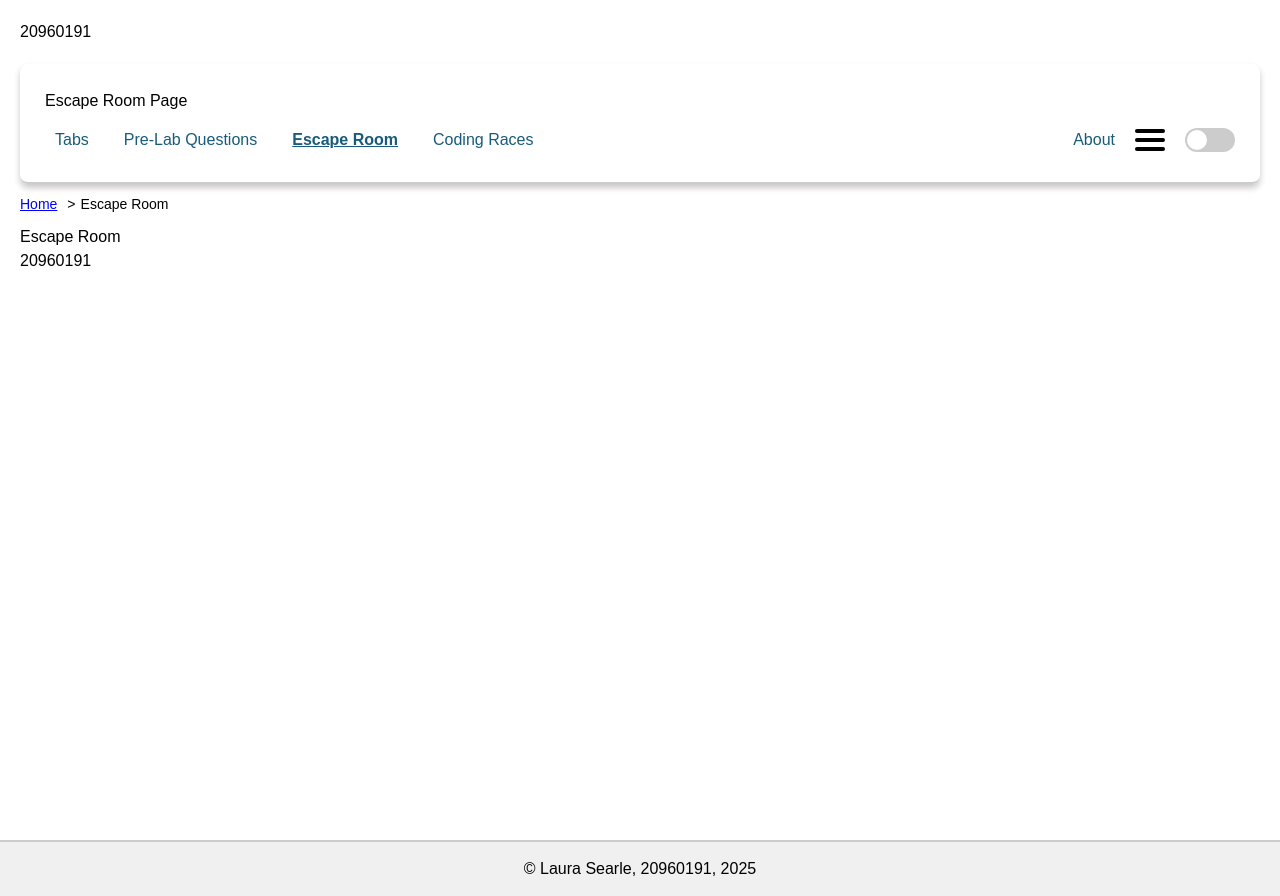
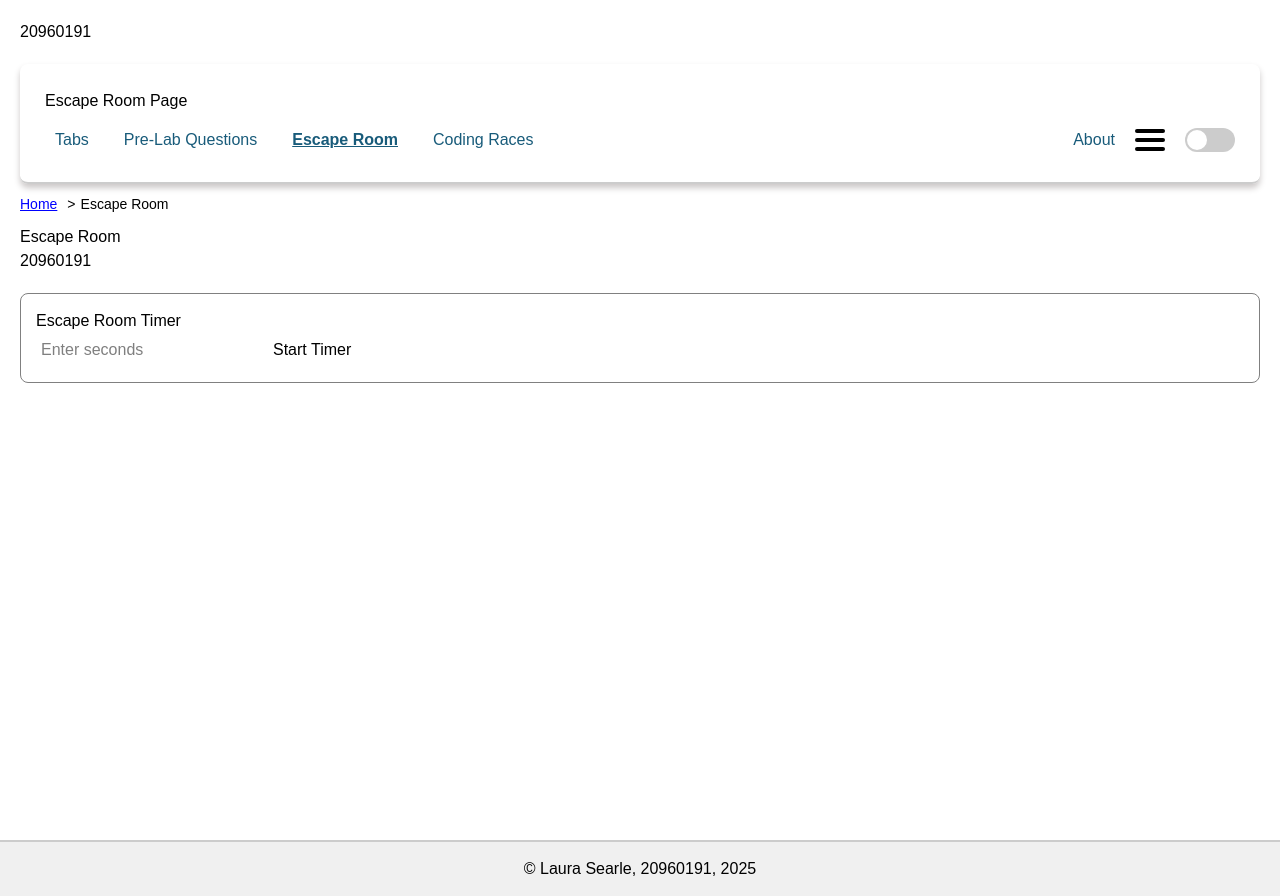
Before and after one commit to lsearle94/nextjs-tabs-assignment, a Next.js app: page /escape-room in a window 1280 px wide. Built offline with nearby package versions, Linux system fonts and the light colour scheme.

Commit message:
Added manual timer component to Escape Room page

```diff
--- a/src/app/escape-room/page.tsx
+++ b/src/app/escape-room/page.tsx
@@ -9,6 +9,10 @@ export default function EscapeRoom() {
     const [menuOpen, setMenuOpen] = useState(false);
     const [theme, setTheme] = useState<'light' | 'dark'>('light');
     const [activeTab, setActiveTab] = useState<string>('/escape-room');
+    //Timer variables
+    const [timeLeft, setTimeLeft] = useState<number | null>(null);
+    const [inputTime, setInputTime] = useState<string>('');
+    const [isRunning, setIsRunning] = useState(false);
 
     //Initialise active tab from localStorage
     useEffect(() => {
@@ -43,6 +47,38 @@ export default function EscapeRoom() {
     const linkHoverStyle = {
         backgroundColor: isDark ? '#555' : 'rgba(189, 213, 241, 0.94)',
         color: isDark ? '#fff' : '#000',
+    };
+
+    //Countdown effect
+    useEffect(() => {
+        if (!isRunning || timeLeft === null) return;
+        if (timeLeft <= 0) {
+            setIsRunning(false);
+            alert("Time is up! You did not escape.");
+            return;
+        }
+    const timer = setInterval(() => {
+        setTimeLeft(prev => (prev !== null ? prev - 1 : 0));
+    }, 1000);
+    return () => clearInterval(timer);
+    }, [isRunning, timeLeft]);
+
+    //Format seconds
+    const formatTime = (seconds: number) => {
+        const m = Math.floor(seconds / 60);
+        const s = seconds % 60;
+        return `${m}:${s.toString().padStart(2, '0')}`;
+    };
+
+    //Time handler
+    const handleStartTimer = () => {
+        const seconds = parseInt(inputTime, 10);
+        if (isNaN(seconds) || seconds <= 0) {
+            alert("Please enter valid number of seconds");
+            return;
+        }
+        setTimeLeft(seconds);
+        setIsRunning(true);
     };
 
     //Page Styling
@@ -205,6 +241,16 @@ export default function EscapeRoom() {
 
                     <h1>Escape Room</h1>
                     <p>20960191</p>
+
+                    {/*Timer UI*/}
+                    <div style={{margin: "20px 0", padding: "15px", border: "1px solid gray", borderRadius: "8px"}}>
+                        <h3>Escape Room Timer</h3>
+                        <input type="number" value={inputTime} onChange={(e) => setInputTime(e.target.value)} placeholder="Enter seconds" style={{marginRight: "10px", padding: "5px"}}/>
+                        <button onClick={handleStartTimer} disabled={isRunning} style={{padding: "5px 10px"}}>Start Timer</button>
+                        {timeLeft !== null && (
+                            <p style={{ marginTop: "10px", fontWeight: "bold"}}>Time Left: {formatTime(timeLeft)}</p>
+                        )}
+                    </div>
                 </main>
             </div>
 
```
